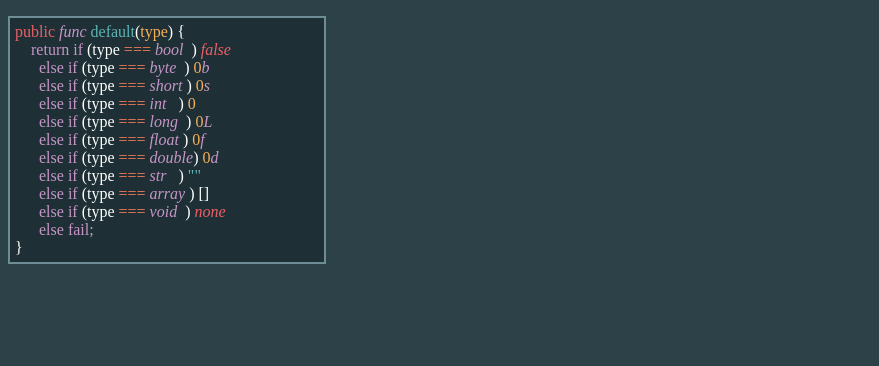
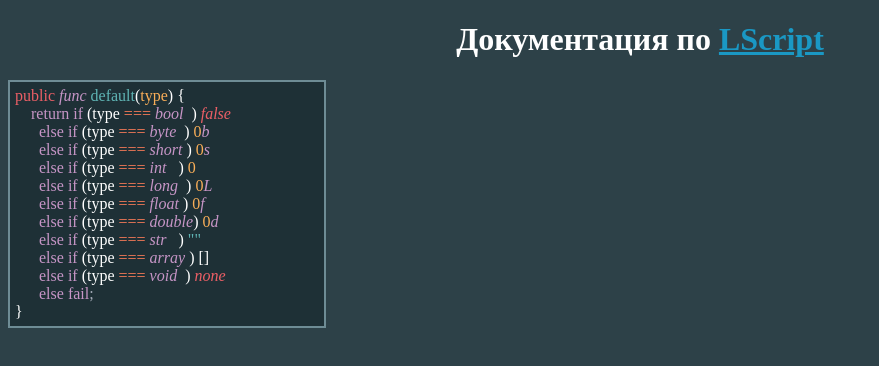
Before and after one commit to iTutFadU/itutfadu.github.io, a plain HTML site: page lsdocs.html in a window 1280 px wide. Shown: the whole page, without its empty margins (0-879 px from the left). Drawn offline with Linux system fonts and the light colour scheme; a web font is replaced by a local one.

Commit message:
Update lsdocs.html

```diff
--- a/lsdocs.html
+++ b/lsdocs.html
@@ -113,6 +113,7 @@
 	</style>
 </head>
 <body bgcolor="#2D4148">
+	<h1 style="text-align: center">Документация по <a href="https://sites.google.com/view/hm-jak-games/hmlauncher/ls">LScript</a></h1>
 	<pre class="code-block" style="width: 38ch" id="code">
 <span class="red">public</span> <span class="pink-italic">func</span> <span class="blue5">default</span>(<span class="orange">type</span>) {
     <span class="pink">return if</span> (type <span class="red2">===</span> <span class="pink-italic">bool</span>  ) <span class="red-italic">false</span>
```
